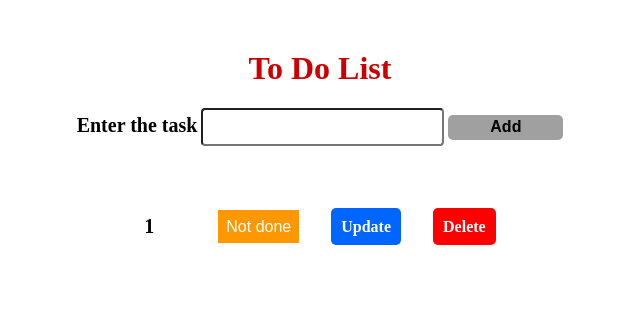
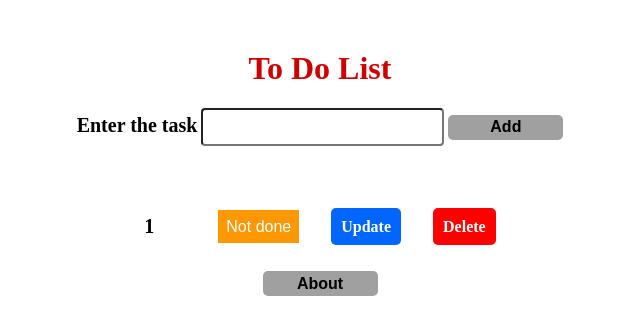
Before and after one commit to ErtKid/CI_CD_Project, a Flask app: page / in a window 1280 px wide. Shown: the top 335 px of the page, without its empty margins (320-960 px from the left). Run offline with Flask 3, Linux system fonts and the light colour scheme; data comes from the database, SQL or seed files in the repository.

Commit message:
add about page

```diff
--- a/backend/app.py
+++ b/backend/app.py
@@ -40,6 +40,11 @@
     db.session.commit()
     return redirect(url_for("home"))
 
+@app.route('/about')
+def about():
+    return render_template('about.html')
+
+
 
 if __name__=='__main__':
     app.run()
--- a/frontend/templates/index.html
+++ b/frontend/templates/index.html
@@ -11,6 +11,7 @@
   <body>
     <div id="first">
       <h1>To Do List</h1>
+
       <form action="/add" method="post">
         <div>
           <label class="thick">Enter the task</label>
@@ -41,5 +42,11 @@
         </tbody>
       </table>
     </div>
+
+    <div id="center">
+      <button class="button1" onclick="window.location.href='/about'">
+        About
+      </button>
+    </div>
   </body>
 </html>
```
Also changed, not shown: frontend/templates/about.html (added, +17 -0 lines).
